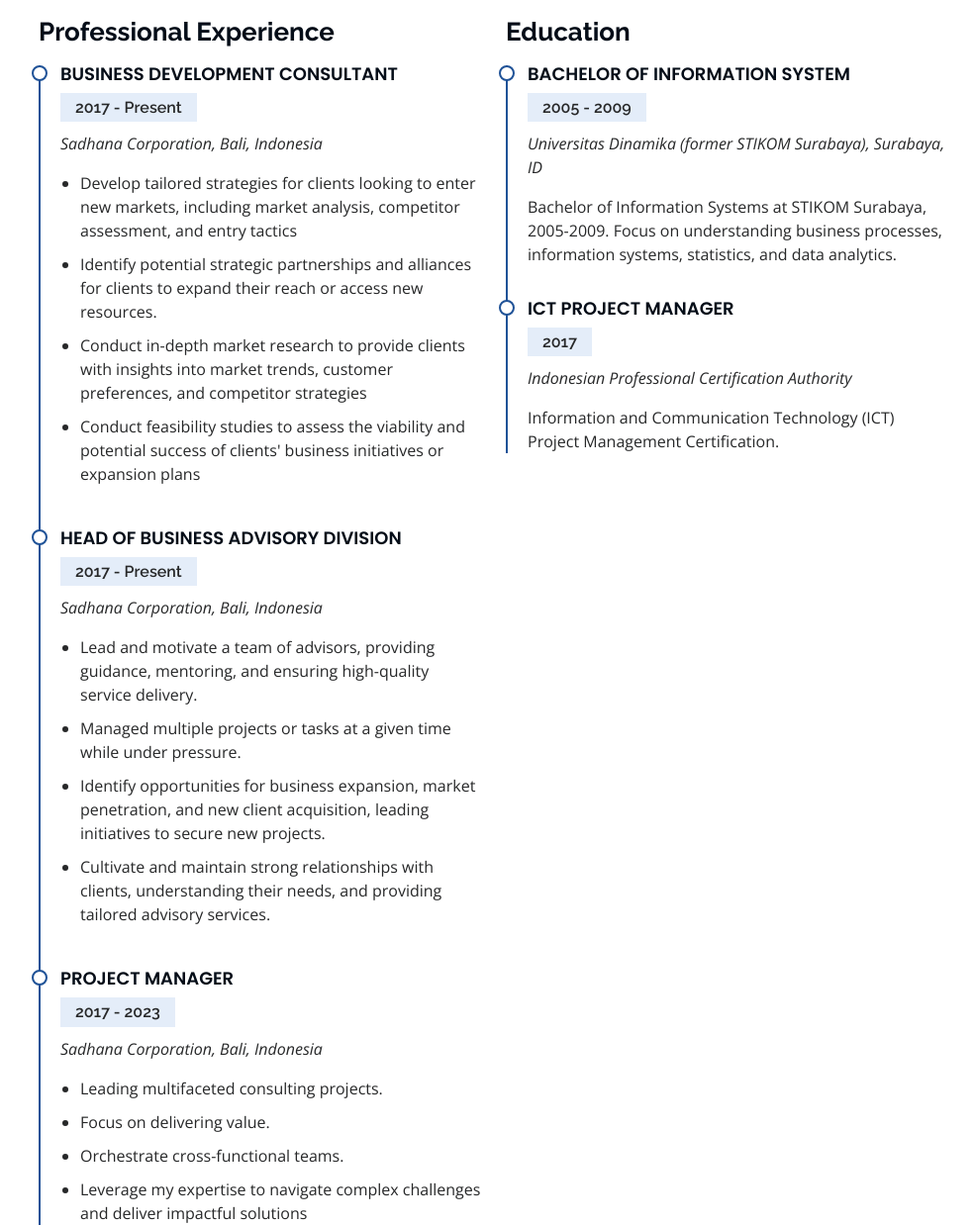
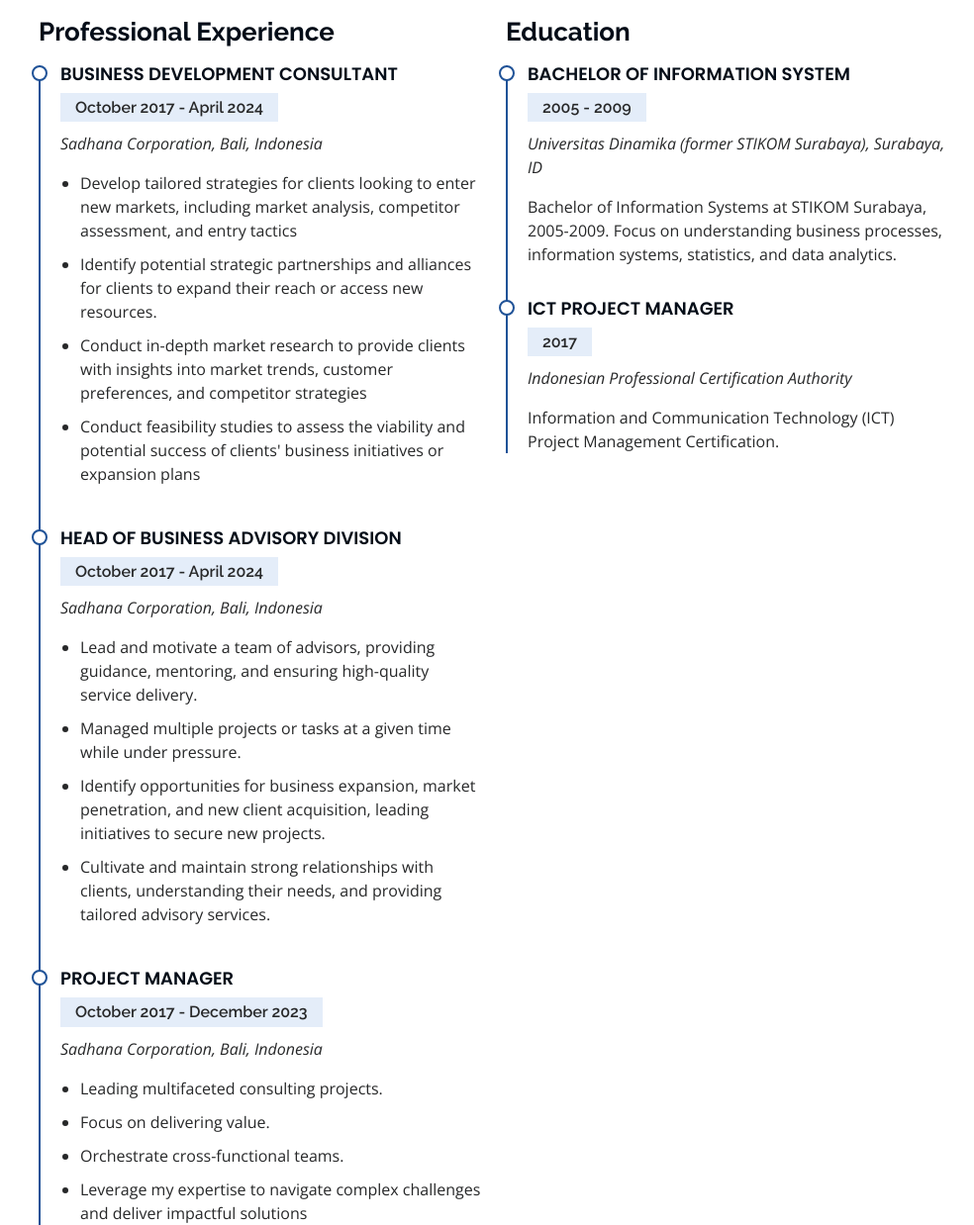
Before and after one commit to farasadi/farasadi.github.io, a plain HTML site: page index.html in a window 1280 px wide. Shown: the part 2642-3880 px from the top of the page at 99% size, without its empty margins (291-1275 px from the left). Drawn offline with nearby package versions, Linux system fonts and the light colour scheme.

Commit message:
update job history

```diff
--- a/index.html
+++ b/index.html
@@ -9,7 +9,7 @@
     <meta content="" name="keywords" />
 
     <!-- Favicons -->
-    <link href="assets/img/1apple-touch-icon.png" rel="icon" />
+    <link href="assets/img/1apple-touch-icon.png" rel="xicon" />
     <link href="assets/img/1apple-touch-icon.png" rel="apple-touch-icon" />
 
     <!-- Google Fonts -->
@@ -279,7 +279,7 @@
               <h3 class="resume-title">Professional Experience</h3>
               <div class="resume-item">
                 <h4>Business Development Consultant</h4>
-                <h5>2017 - Present</h5>
+                <h5>October 2017 - April 2024</h5>
                 <p><em>Sadhana Corporation, Bali, Indonesia </em></p>
                 <ul>
                   <li>Develop tailored strategies for clients looking to enter new markets, including market analysis, competitor assessment, and entry tactics</li>
@@ -290,7 +290,7 @@
               </div>
               <div class="resume-item">
                 <h4>Head of Business Advisory Division</h4>
-                <h5>2017 - Present</h5>
+                <h5>October 2017 - April 2024</h5>
                 <p><em>Sadhana Corporation, Bali, Indonesia</em></p>
                 <ul>
                   <li>Lead and motivate a team of advisors, providing guidance, mentoring, and ensuring high-quality service delivery.</li>
@@ -301,7 +301,7 @@
               </div>
               <div class="resume-item">
                 <h4>Project Manager</h4>
-                <h5>2017 - 2023</h5>
+                <h5>October 2017 - December 2023</h5>
                 <p><em>Sadhana Corporation, Bali, Indonesia</em></p>
                 <ul>
                   <li>Leading multifaceted consulting projects.</li>
```
